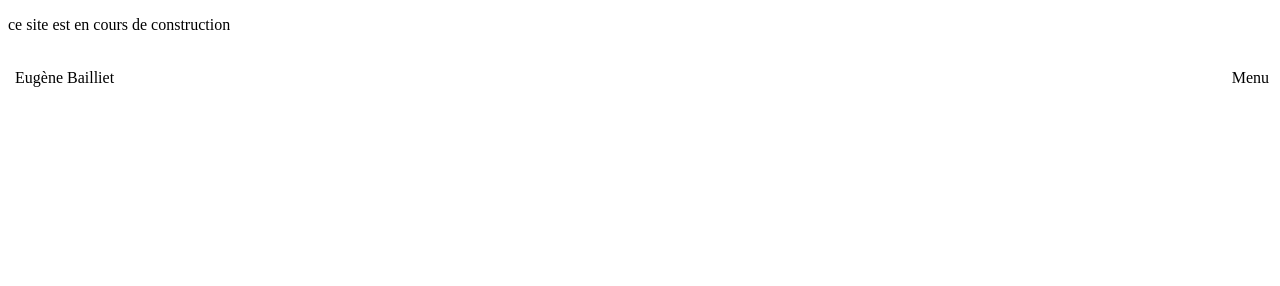
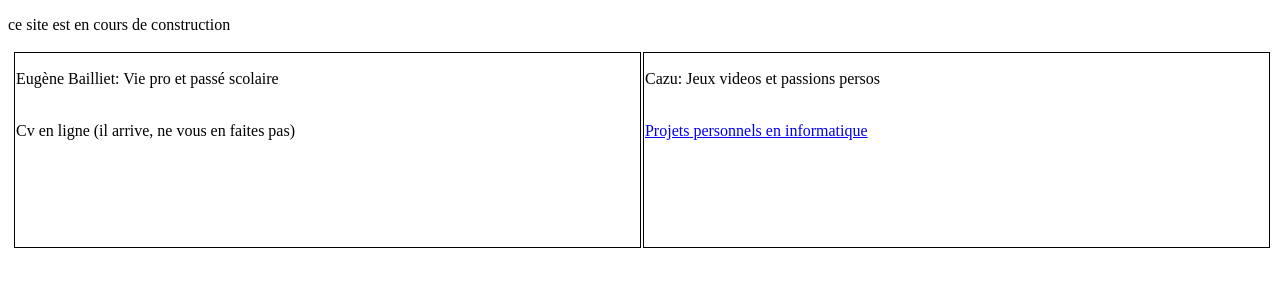
Before and after one commit to Cazu291/Cazu291.github.io, a plain HTML site: page index.html in a window 1280 px wide. Drawn offline with Linux system fonts and the light colour scheme.

Commit message:
maj de index

```diff
--- a/index.html
+++ b/index.html
@@ -3,15 +3,21 @@
 
 
 <head>
-    <title> Eugène Bailliet - Me </title>
+    <title> Eugene Bailliet - Me </title>
 </head>
 
-<body>
+<body style="height: 200px">
     <p> ce site est en cours de construction </p>
-    <table width="100%" height="100%">
-        <th>
-            <td width="50%">Eugène Bailliet</td>
-            <td width="50%"><p align="right">Menu</p></td>
+    <table style="width: 100%; height: 100%">
+        <th style="height: 100%">
+            <td style="width: 50%; height: 100%; border: 1px solid black; vertical-align: top">
+                <p>Eugène Bailliet: Vie pro et passé scolaire </p>
+                <p> <br> Cv en ligne (il arrive, ne vous en faites pas)</p>
+            </td>
+            <td style="width: 50%; height: 100%; border: 1px solid black; vertical-align: top">
+                <p>Cazu: Jeux videos et passions persos</p>
+                <a href="projets-persos.html"> <br> Projets personnels en informatique</a>
+            </td>
         </th>
     </table>
 
```
